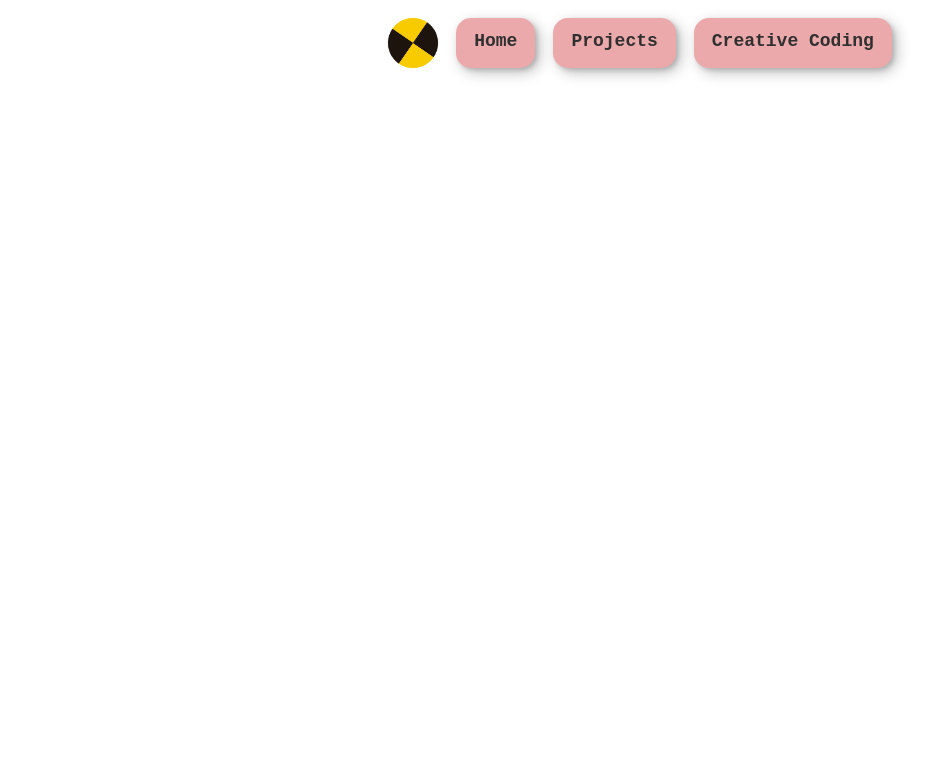
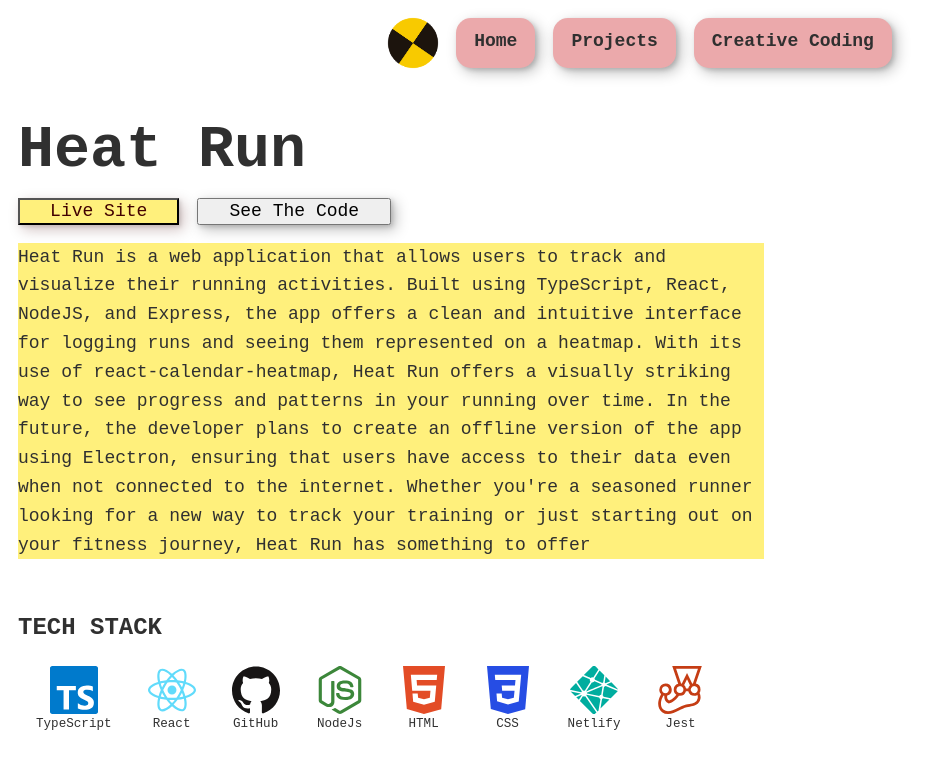
Before and after one commit to maghfoor-a/personal-website, a React (Vite) app: page /heatrun in a window 1280 px wide. Shown: the top 768 px of the page, without its empty margins (0-948 px from the left). Built offline with nearby package versions, Linux system fonts and the light colour scheme; a web font is replaced by a local one.

Commit message:
added HeatRun project to the portfolio

```diff
--- a/src/App.tsx
+++ b/src/App.tsx
@@ -5,6 +5,7 @@ import MFM from "./components/ProjectPages/MFM";
 import GetStuffDone from "./components/ProjectPages/GetStuffDone";
 import ZMDB from "./components/ProjectPages/ZMDB";
 import AppHeaderV2 from "./components/AppHeader";
+import HeatRun from "./components/ProjectPages/HeatRun";
 
 function App() {
   return (
@@ -16,6 +17,7 @@ function App() {
         <Route path="/mfm" element={<MFM />}></Route>
         <Route path="/getstuffdone" element={<GetStuffDone />}></Route>
         <Route path="/zmdb" element={<ZMDB />}></Route>
+        <Route path="/heatrun" element={<HeatRun />}></Route>
       </Routes>
     </>
   );
--- a/src/components/MainBody.tsx
+++ b/src/components/MainBody.tsx
@@ -4,6 +4,7 @@ import { BsGithub } from "react-icons/bs";
 import pictureMFM from "../utils/MFM.webp";
 import pictureGetStuffDone from "../utils/GetStuffDone.webp";
 import pictureZMDB from "../utils/ZMDB.webp";
+import pictureHeatRun from "../utils/heatrun.webp";
 
 export default function MainBody(): JSX.Element {
   return (
@@ -42,6 +43,19 @@ export default function MainBody(): JSX.Element {
 
           {/*Item 2 */}
           <div
+            onClick={() => window.open("/heatrun", "_self")}
+            className="portfolio__item"
+          >
+            <img src={pictureHeatRun} alt="" className="portfolio__img" />
+            <p className="portfolio__title">Heat Run</p>
+            <p className="portfolio__description">
+              Heat Run allows you to track your running journey. The app is
+              still being made, the user will be able to submit running
+              distances, times, pace and more and get analysis!
+            </p>
+          </div>
+          {/*Item 3 */}
+          <div
             onClick={() => window.open("/mfm", "_self")}
             className="portfolio__item"
           >
@@ -51,7 +65,8 @@ export default function MainBody(): JSX.Element {
               A database where you can store your favourite albums.
             </p>
           </div>
-          {/*Item 3 */}
+
+          {/*Item 4 */}
           <div
             onClick={() => window.open("/zmdb", "_self")}
             className="portfolio__item"
--- /dev/null
+++ b/src/components/ProjectPages/HeatRun.tsx
@@ -0,0 +1,86 @@
+import { SiTypescript } from "react-icons/si";
+import { SiReact } from "react-icons/si";
+import { SiGithub } from "react-icons/si";
+import { SiNodedotjs } from "react-icons/si";
+import { SiHtml5 } from "react-icons/si";
+import { SiCss3 } from "react-icons/si";
+import { SiNetlify } from "react-icons/si";
+import { SiJest } from "react-icons/si";
+
+export default function HeatRun(): JSX.Element {
+  return (
+    <>
+      <section>
+        <p className="project_title">Heat Run</p>
+        <div className="project_buttons">
+          <button
+            className="project_button-live"
+            onClick={() =>
+              window.open("https://heat-run.netlify.app/", "_self")
+            }
+          >
+            Live Site
+          </button>
+          <button
+            className="project_button-code"
+            onClick={() =>
+              window.open("https://github.com/maghfoor-a/heat-run", "_self")
+            }
+          >
+            See The Code
+          </button>
+        </div>
+        <p className="project_description">
+          Heat Run is a web application that allows users to track and visualize
+          their running activities. Built using TypeScript, React, NodeJS, and
+          Express, the app offers a clean and intuitive interface for logging
+          runs and seeing them represented on a heatmap. With its use of
+          react-calendar-heatmap, Heat Run offers a visually striking way to see
+          progress and patterns in your running over time. In the future, the
+          developer plans to create an offline version of the app using
+          Electron, ensuring that users have access to their data even when not
+          connected to the internet. Whether you're a seasoned runner looking
+          for a new way to track your training or just starting out on your
+          fitness journey, Heat Run has something to offer
+        </p>
+      </section>
+      <section>
+        <p className="project_subheading">TECH STACK</p>
+        <div className="project_icons">
+          <div className="single-icon">
+            <SiTypescript size={"3rem"} color={"#007acc"} />
+            <p className="project_icon-name">TypeScript</p>
+          </div>
+          <div className="single-icon">
+            <SiReact size={"3rem"} color={"#61DBFB"} />
+            <p className="project_icon-name">React</p>
+          </div>
+          <div className="single-icon">
+            <SiGithub size={"3rem"} color={"#171515"} />
+            <p className="project_icon-name">GitHub</p>
+          </div>
+          <div className="single-icon">
+            <SiNodedotjs size={"3rem"} color={"#3c873a"} />
+            <p className="project_icon-name">NodeJs</p>
+          </div>
+          <div className="single-icon">
+            <SiHtml5 size={"3rem"} color={"#e34c26"} />
+            <p className="project_icon-name">HTML</p>
+          </div>
+          <div className="single-icon">
+            <SiCss3 size={"3rem"} color={"#264de4"} />
+            <p className="project_icon-name">CSS</p>
+          </div>
+          <div className="single-icon">
+            <SiNetlify size={"3rem"} color={"#00AD9F"} />
+            <p className="project_icon-name">Netlify</p>
+          </div>
+          <div className="single-icon">
+            <SiJest size={"3rem"} color={"#C53D14"} />
+            <p className="project_icon-name">Jest</p>
+          </div>
+        </div>
+      </section>
+    </>
+  );
+}
```
Also changed, not shown: src/utils/heatrun.webp (added).
